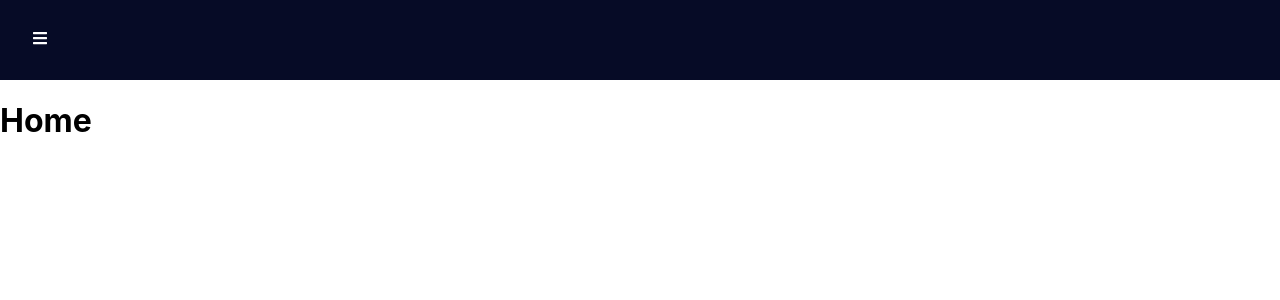
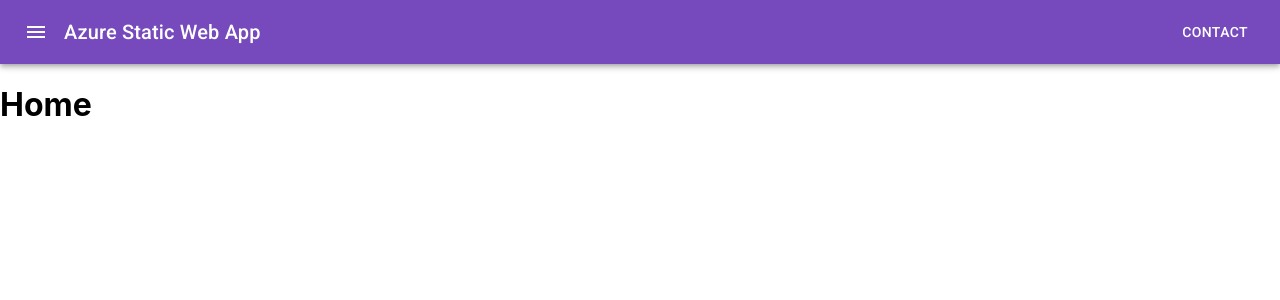
Before and after one commit to loongfatt-gag/test-react-app-to-azure, a React (Create React App) app: page / in a window 1280 px wide. Shown: the top 300 px of the page. Built offline with nearby package versions, Linux system fonts and the light colour scheme.

Commit message:
commit with ButtonAppBar

```diff
--- a/src/App.js
+++ b/src/App.js
@@ -1,5 +1,6 @@
 import React from 'react';
-import Navbar from './components/NavBar';
+// import Navbar from './components/NavBar';
+import ButtonAppBar from './components/ButtonAppBar';
 import { BrowserRouter as Router, Switch, Route } from 'react-router-dom';
 import Home from './pages/Home';
 import Products from './pages/Projucts';
@@ -10,7 +11,8 @@
   return (
     <>
       <Router>
-        <Navbar />
+        <ButtonAppBar />
+
         <Switch>
           <Route path='/' exact component={Home} />
           <Route path='/products' component={Products} />
--- /dev/null
+++ b/src/components/ButtonAppBar.js
@@ -0,0 +1,40 @@
+import React from 'react';
+import { makeStyles } from '@material-ui/core/styles';
+import AppBar from '@material-ui/core/AppBar';
+import Toolbar from '@material-ui/core/Toolbar';
+import Typography from '@material-ui/core/Typography';
+import Button from '@material-ui/core/Button';
+import IconButton from '@material-ui/icons/Menu';
+import MenuIcon from '@material-ui/icons/Menu';
+
+const useStyles = makeStyles((theme) => ({
+    root: {
+        flexGrow: 1,
+    },
+    menuButton: {
+        marginRight: theme.spacing(2),
+    },
+    title: {
+        flexGrow: 1,
+    }
+}));
+
+export default function ButtonAppBar() {
+    const classes = useStyles();
+
+    return (
+        <div className={classes.root}>
+            <AppBar position="static">
+                <Toolbar>
+                    <IconButton edge="start" className={classes.menuButton} color="inherit" aria-label="menu">
+                        <MenuIcon />
+                    </IconButton>
+                    <Typography variant="h6" className={classes.title}>
+                        Azure Static Web App
+                    </Typography>
+                    <Button color="inherit">Contact</Button>
+                </Toolbar>
+            </AppBar>
+        </div>
+    )
+}
```
